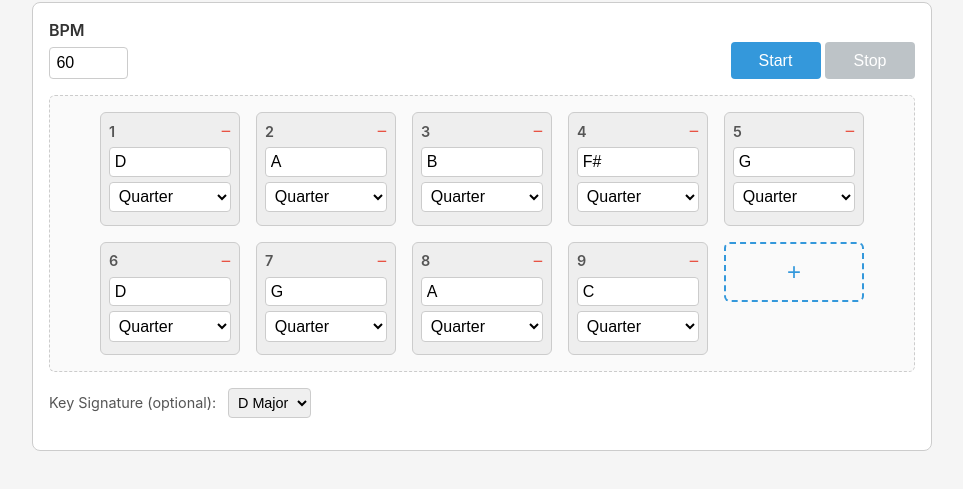
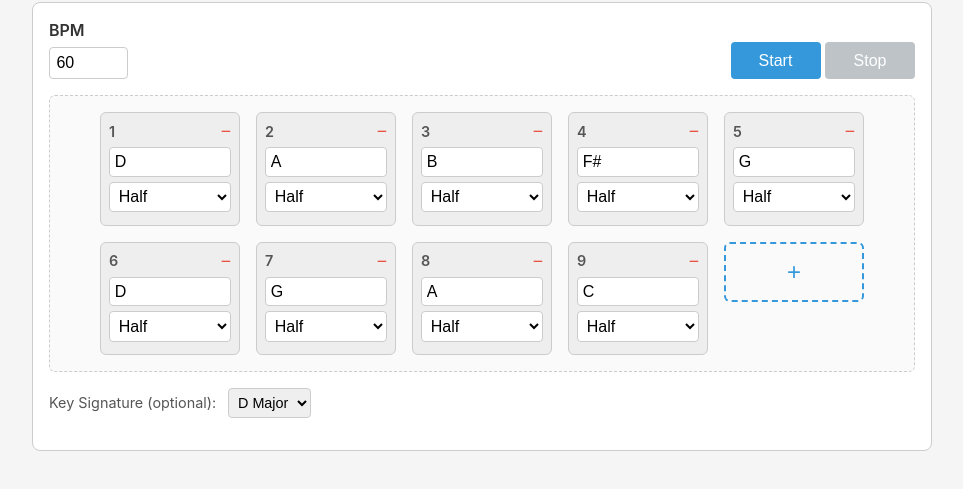
Before and after one commit to mikechwu/Music-Practice-Tool, a plain HTML site: page index.html in a window 1280 px wide. Both pictures are taken after a click on the button "Add new note". Shown: the part 61-550 px from the top of the page, without its empty margins (158-1121 px from the left). Drawn offline with Linux system fonts and the light colour scheme.

Commit message:
Update index.html

```diff
--- a/index.html
+++ b/index.html
@@ -468,7 +468,7 @@
 
       // Create 8 blocks (Canon in D) all quarter notes by default
       for (let i = 0; i < 8; i++) {
-        addNoteBlock(defaultNotes[i], "quarter");
+        addNoteBlock(defaultNotes[i], "half");
       }
 
       // Create the + button
@@ -477,7 +477,7 @@
       addBtn.innerHTML = "+";
       addBtn.title = "Add new note";
       addBtn.addEventListener("click", () => {
-        addNoteBlock("C", "quarter");
+        addNoteBlock("C", "half");
       });
       notesContainer.appendChild(addBtn);
 
```
